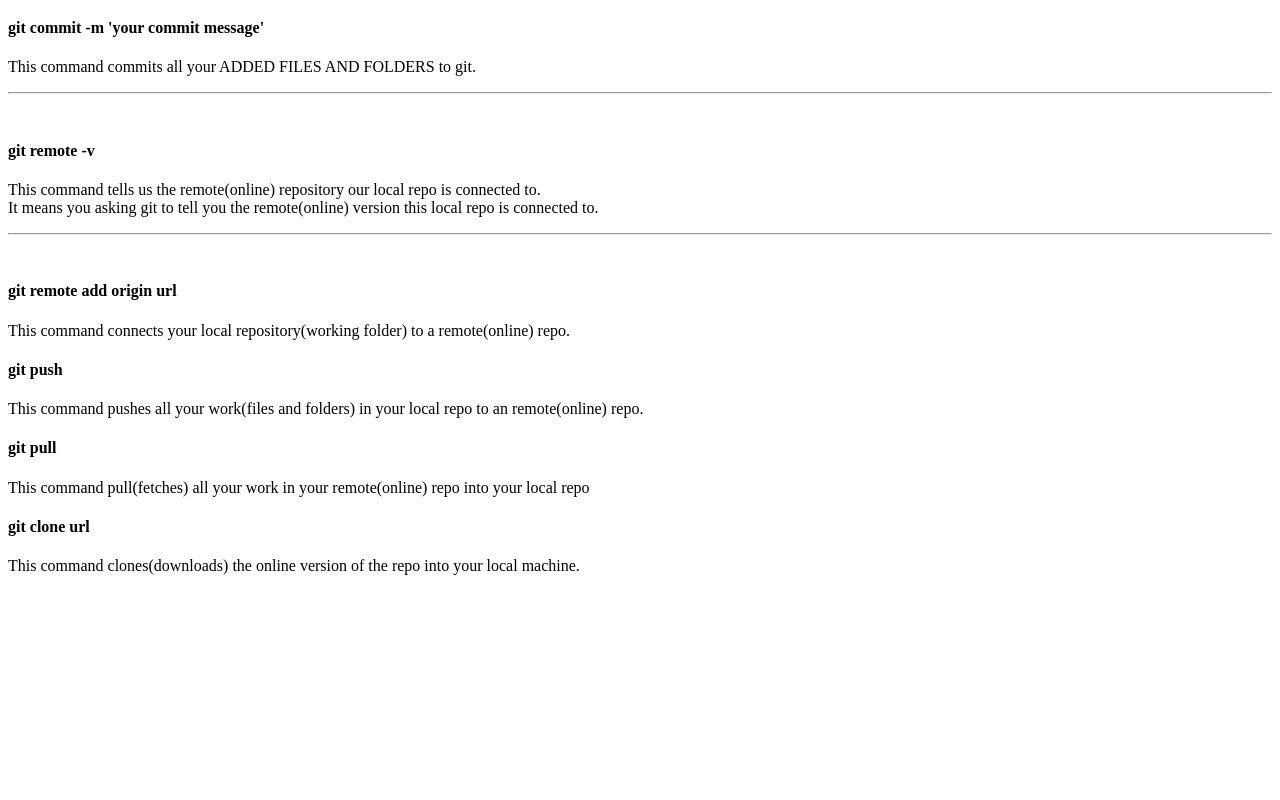
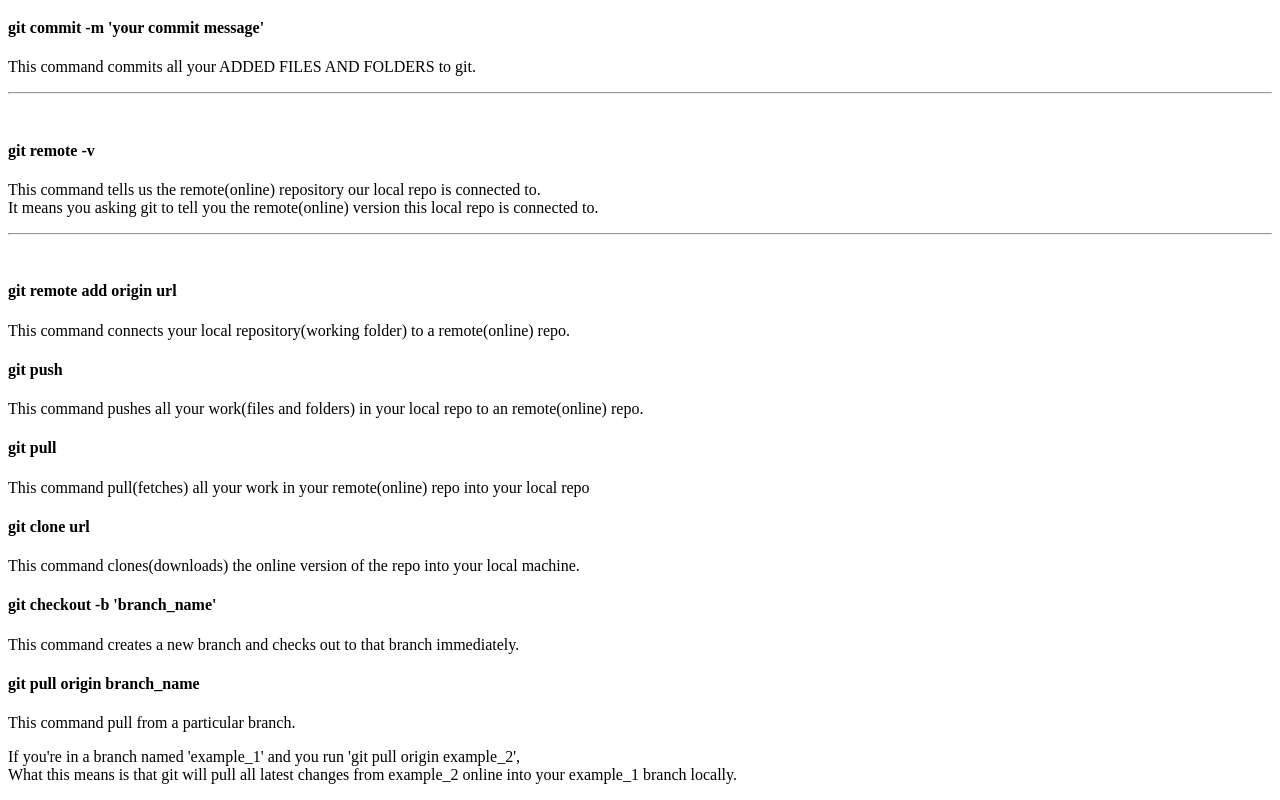
Before and after one commit to Danny-Flames/Danny-Flames-class_with_mary_new, a plain HTML site: page Day_2__07-06-2024/index.html in a window 1280 px wide. Shown: the part 725-1525 px from the top of the page. Before the commit the page ends 1316 px from the top, so only its background shows below. Drawn offline with Linux system fonts and the light colour scheme.

Commit message:
latest changes

```diff
--- a/Day_2__07-06-2024/index.html
+++ b/Day_2__07-06-2024/index.html
@@ -102,6 +102,23 @@
           This command clones(downloads) the online version of the repo into your local machine.
         </p>
       </div>
+      <div>
+        <h4>git checkout -b 'branch_name'</h4>
+        <p>
+          This command creates a new branch and checks out to that branch immediately.
+        </p>
+      </div>
+      <div>
+        <h4>git pull origin branch_name</h4>
+        <p>
+          This command pull from a particular branch.
+        </p>
+        <p>
+          If you're in a branch named 'example_1' and you run 'git pull origin example_2', <br />
+          What this means is that git will pull all latest changes from example_2 online into your
+          example_1 branch locally.
+        </p>
+      </div>
     </div>
   </body>
 </html>
```
